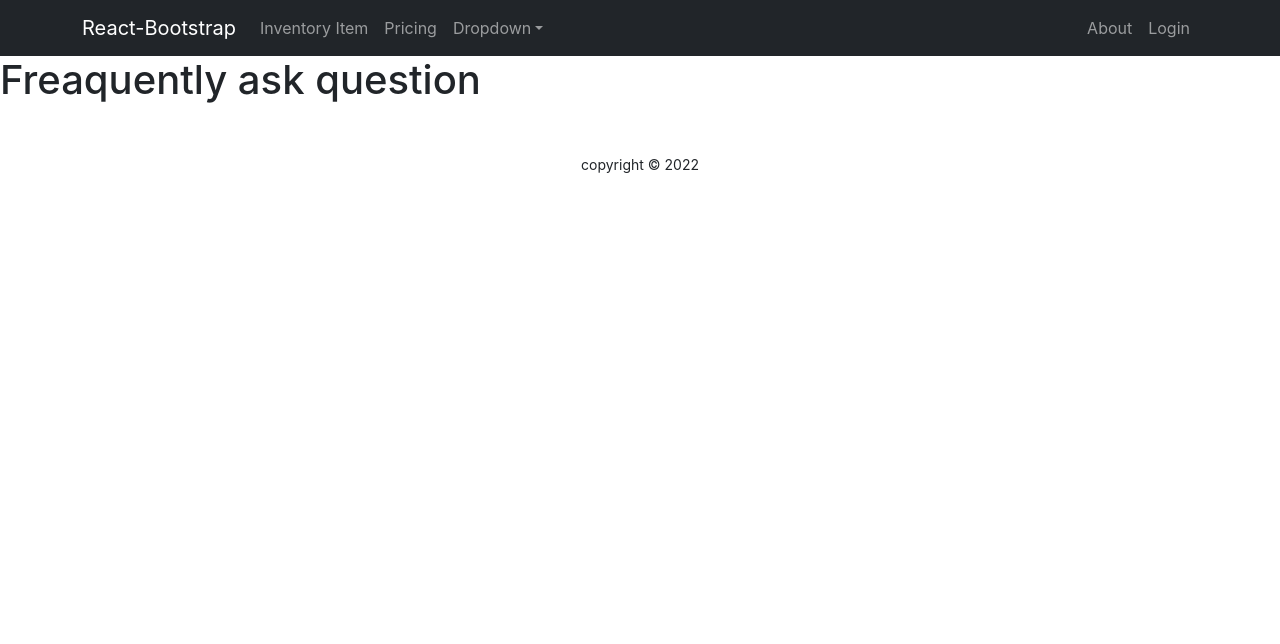
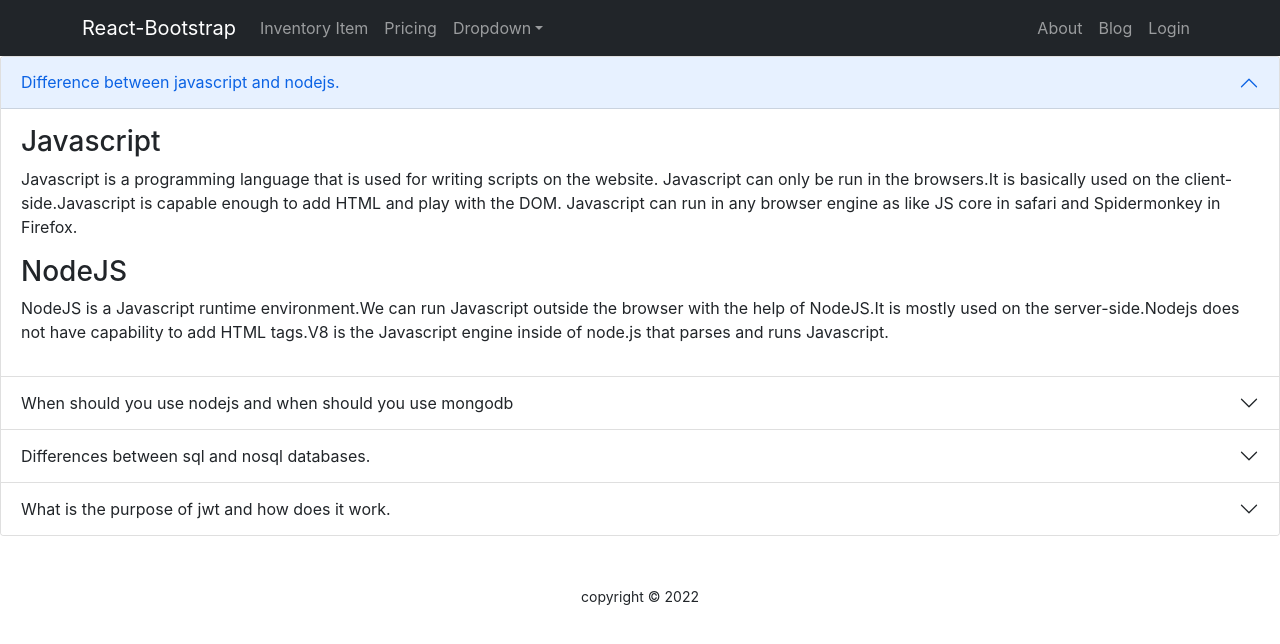
Before and after one commit to monirulislam9549/warehouse-management, a React (Create React App) app: page /blog in a window 1280 px wide. Shown: the top 644 px of the page. Built offline with nearby package versions, Linux system fonts and the light colour scheme.

Commit message:
blog route added

```diff
--- a/package.json
+++ b/package.json
@@ -11,6 +11,7 @@
     "react": "^18.1.0",
     "react-bootstrap": "^2.3.1",
     "react-dom": "^18.1.0",
+    "react-firebase-hooks": "^5.0.3",
     "react-router-dom": "^6.3.0",
     "react-scripts": "5.0.1",
     "web-vitals": "^2.1.4"
--- a/src/Pages/Blog/Blog.js
+++ b/src/Pages/Blog/Blog.js
@@ -1,9 +1,52 @@
 import React from 'react';
+import { Accordion } from 'react-bootstrap';
 
 const Blog = () => {
     return (
+
         <div>
-            <h1>Freaquently ask question</h1>
+            <Accordion defaultActiveKey="0">
+                <Accordion.Item eventKey="0">
+                    <Accordion.Header>Difference between javascript and nodejs.</Accordion.Header>
+                    <Accordion.Body>
+                        <div>
+                            <h3>Javascript</h3>
+                            <p>Javascript is a programming language that is used for writing scripts on the website. Javascript can only be run in the browsers.It is basically used on the client-side.Javascript is capable enough to add HTML and play with the DOM. 	Javascript can run in any browser engine as like JS core in safari and Spidermonkey in Firefox. </p>
+                            <h3>NodeJS</h3>
+                            <p>
+                                NodeJS is a Javascript runtime environment.We can run Javascript outside the browser with the help of NodeJS.It is mostly used on the server-side.Nodejs does not have capability to add HTML tags.V8 is the Javascript engine inside of node.js that parses and runs Javascript.
+                            </p>
+                        </div>
+                    </Accordion.Body>
+                </Accordion.Item>
+                <Accordion.Item eventKey="1">
+                    <Accordion.Header> When should you use nodejs and when should you use mongodb</Accordion.Header>
+                    <Accordion.Body>
+                        <div>
+                            <p>MongoDB represents the data as a collection of documents rather than tables related by foreign keys. This makes it possible for the varied types of data dealt over the internet to be stored decently and accessed in the web applications using Node. js.</p>
+                        </div>
+                    </Accordion.Body>
+                </Accordion.Item>
+                <Accordion.Item eventKey="2">
+                    <Accordion.Header>Differences between sql and nosql databases.</Accordion.Header>
+                    <Accordion.Body>
+                        <div>
+                            <h3>SQL</h3>
+                            <p>RELATIONAL DATABASE MANAGEMENT SYSTEM (RDBMS).These databases have fixed or static or predefined schema.These databases are not suited for hierarchical data storage.These databases are best suited for complex queries.Vertically Scalable.Follows ACID property.</p>
+                            <h3>NoSQL</h3>
+                            <p>Non-relational or distributed database system.They have dynamic schema.These databases are best suited for hierarchical data storage.These databases are not so good for complex queries.Horizontally scalable.Follows CAP(consistency, availability, partition tolerance)</p>
+                        </div>
+                    </Accordion.Body>
+                </Accordion.Item>
+                <Accordion.Item eventKey="3">
+                    <Accordion.Header> What is the purpose of jwt and how does it work.</Accordion.Header>
+                    <Accordion.Body>
+                        <div>
+                            <p>JWT, or JSON Web Token, is an open standard used to share security information between two parties — a client and a server. Each JWT contains encoded JSON objects, including a set of claims. JWTs are signed using a cryptographic algorithm to ensure that the claims cannot be altered after the token is issued.</p>
+                        </div>
+                    </Accordion.Body>
+                </Accordion.Item>
+            </Accordion>
         </div>
     );
 };
--- a/src/Pages/Login/Login.js
+++ b/src/Pages/Login/Login.js
@@ -1,6 +1,8 @@
 import React, { useRef } from 'react';
 import { Button, Form } from 'react-bootstrap';
+import { useSignInWithEmailAndPassword } from 'react-firebase-hooks/auth';
 import { Link, useNavigate } from 'react-router-dom';
+import auth from '../../firebase.init';
 import loginimage from '../../images/loginimage.jpg'
 
 const Login = () => {
@@ -8,10 +10,23 @@ const Login = () => {
     const passwordRef = useRef('');
     const navigate = useNavigate();
 
+
+    const [
+        signInWithEmailAndPassword,
+        user,
+        loading,
+        error,
+    ] = useSignInWithEmailAndPassword(auth);
+
+    if (user) {
+        navigate('/home')
+    }
+
     const handleSubmit = event => {
         event.preventDefault();
         const email = emailRef.current.value;
         const password = passwordRef.current.value;
+        signInWithEmailAndPassword(email, password);
     }
 
     const navigateToRegister = event => {
--- a/src/Pages/Register/Register.js
+++ b/src/Pages/Register/Register.js
@@ -1,16 +1,32 @@
 import React from 'react';
 import { Link, useNavigate } from 'react-router-dom';
+import { useCreateUserWithEmailAndPassword } from 'react-firebase-hooks/auth';
 import './Register.css';
+import auth from '../../firebase.init';
 
 const Register = () => {
+    const [
+        createUserWithEmailAndPassword,
+        user,
+        loading,
+        error,
+    ] = useCreateUserWithEmailAndPassword(auth);
     const navigate = useNavigate();
 
     const navigateToLogin = event => {
         navigate('/login')
     }
 
+    if (user) {
+        navigate('/home')
+    }
+
     const handleRegister = event => {
         event.preventDefault();
+        const name = event.target.name.value;
+        const email = event.target.email.value;
+        const password = event.target.password.value;
+        createUserWithEmailAndPassword(email, password)
     }
     return (
         <div className='register-form'>
--- a/src/Pages/Shared/Header/Header.js
+++ b/src/Pages/Shared/Header/Header.js
@@ -23,6 +23,7 @@ const Header = () => {
                     </Nav>
                     <Nav>
                         <Nav.Link as={Link} to="/about">About</Nav.Link>
+                        <Nav.Link as={Link} to="/blog">Blog</Nav.Link>
                         <Nav.Link as={Link} to="login">
                             Login
                         </Nav.Link>
```
Also changed, not shown: src/Pages/RequiredAuth/RequiredAuth.js (added, +15 -0 lines), 1 other file (tests, documents, lock files or other folders).
